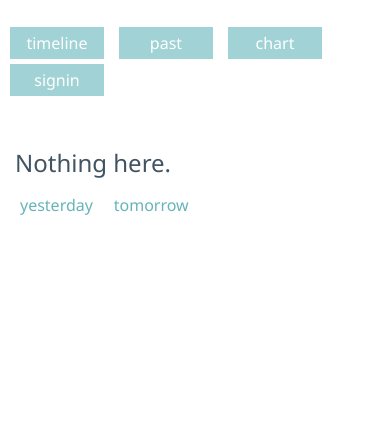
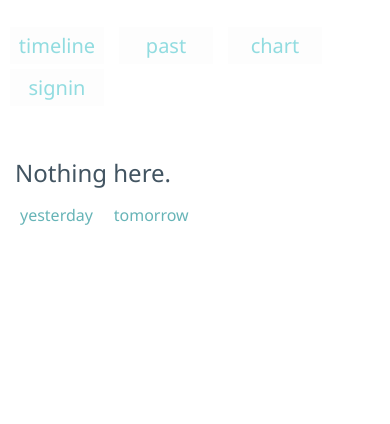
Before and after one commit to caoyue/timeline.me, a Python web app: template templates/past.html in a window 390 px wide. Shown: the top 424 px of the page. Run offline with Jinja, Linux system fonts and the light colour scheme; the template is opened without the code that fills it, so the values that code supplies are empty.

```diff
--- a/static/css/style.css
+++ b/static/css/style.css
@@ -312,7 +312,7 @@ a[rel="footnote"]:after{
 }
 
 .tag a:hover {
-    cursor: pointer;
+    background-color: rgba(37, 187, 196, 0.6);
 }
 
 /* update */
@@ -418,19 +418,20 @@ a[rel="footnote"]:after{
         margin-right:15px;
         width:88px;
         text-align: center;
-    }
-
-    .left li {
-        background-color: rgba(20, 145, 152, .4);
-        color: white;
+        background-color: rgba(245, 245, 245, 0.2);
     }
 
     .left li a {
-        color: white;
+        color: rgba(37, 187, 196, 0.5);
+        font-size: 20px;
     }
 
     .left li:hover {
         background-color: rgba(37, 187, 196, 0.6);
+    }
+
+    .left li a:hover {
+        color: white;
     }
 
     .social {
@@ -439,6 +440,10 @@ a[rel="footnote"]:after{
 
     .cur {
         background-color: rgba(37, 187, 196, 0.6) !important;
+    }
+
+    .cur a {
+        color: white !important;
     }
 
     .right {
--- a/templates/base.html
+++ b/templates/base.html
@@ -3,9 +3,14 @@
 <head>
     <title>{% block title %} {% endblock %}</title>
     <meta http-equiv="Content-Type" content="text/html; charset=utf-8" />
-	<meta name="viewport" content="width=device-width, initial-scale=1">
+    <meta name="viewport" content="width=device-width; initial-scale=1.0; maximum-scale=1.0; user-scalable=0">
     <link rel='alternate' type='application/rss+xml' title='atom 1.0' href='/feed' />
-	<link rel="icon" type="image/png" href="/static/img/favicon.ico">
+    <link rel="apple-touch-icon" sizes="192x192" href="/static/img/icon.png">
+    <link rel="icon" type="image/png" href="/static/img/favicon.ico" sizes="48x48">
+    <link rel="icon" type="image/png" href="/static/img/icon.png" sizes="192x192">
+    <meta name="theme-color" content="#ffffff">
+    <meta name="msapplication-TileColor" content="#2d89ef">
+    <meta name="msapplication-TileImage" content="/static/img/icon.png">
     <link rel="stylesheet" type="text/css" href="/static/css/style.css">
     {% block script %} {% endblock %}
 </head>
--- a/templates/chart.html
+++ b/templates/chart.html
@@ -3,9 +3,9 @@
 
 {% block content %}
     <div class="entry">
-        <span class="info"><a href="/chart">All</a></span>
+        <span class="tag"><a href="/chart">All</a></span>
         {% for y in year_list %}
-        <span class="info"><a href="/chart/{{ y }}">{{ y }}</a></span>
+        <span class="tag"><a href="/chart/{{ y }}">{{ y }}</a></span>
         {% endfor %}
     </div>
     <script type="text/javascript" src="http://cdn.hcharts.cn/jquery/jquery-1.8.3.min.js"></script>
```
Also changed, not shown: static/img/favicon.ico, static/img/icon.png (added). Lines whose indentation alone changed are shown as unchanged.
